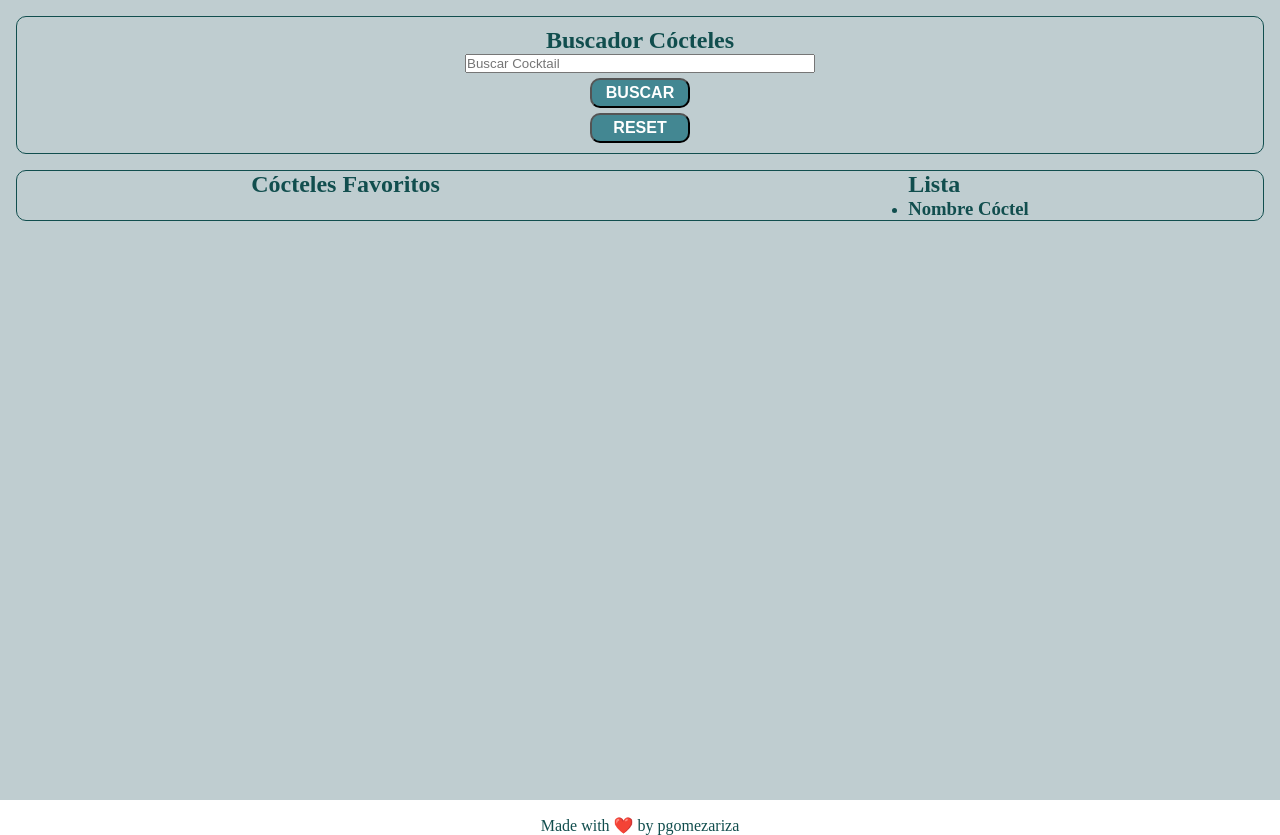
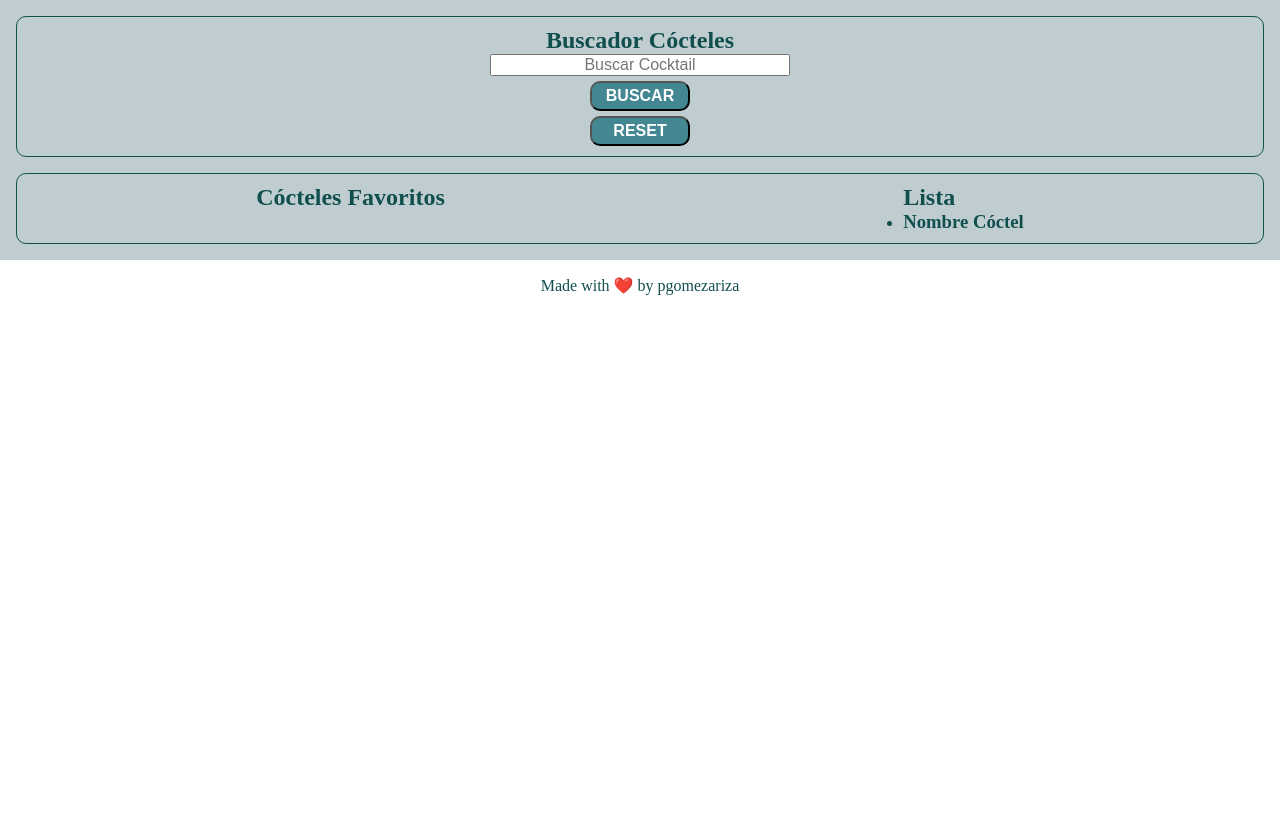
Before and after one commit to Adalab/modulo-2-evaluacion-final-pgomezariza, a website: page public/index.html in a window 1280 px wide. After the commit the page ends 800 px from the top, so only its background shows below. Drawn offline with Linux system fonts and the light colour scheme.

Commit message:
add litle changes sass

```diff
--- a/src/scss/components/_cocktails.scss
+++ b/src/scss/components/_cocktails.scss
@@ -1,5 +1,4 @@
 .main {
-  height: 100vh;
   margin-bottom: 16px;
   padding: 16px;
   background-color: $colorSilver;
@@ -21,9 +20,11 @@
   align-items: center;
 }
 .input {
-  width: 350px;
+  width: 300px;
   display: flex;
   justify-content: center;
+  text-align: center;
+  font-size: 16px;
 }
 .searchBtn,
 .resetBtn {
@@ -39,13 +40,13 @@
 }
 
 .section2 {
-  max-height: auto;
   display: flex;
   flex-direction: row;
   justify-content: space-around;
   margin-top: 16px;
   border: solid 1px $colorDarkGreenBlue;
   border-radius: 10px;
+  padding: 10px 10px;
 }
 
 .imgDrink,
@@ -56,10 +57,17 @@
   flex-direction: row;
 }
 
+@media all and (min-width: 1200px) {
+  .favsCockt,
+  .cocktailList {
+    grid-template-columns: 1fr 1fr 1fr;
+  }
+}
 .footer {
   display: flex;
   flex-direction: column;
   justify-content: center;
   align-items: center;
+  padding-bottom: 20px;
   color: $colorDarkGreenBlue;
 }
```
Also changed, not shown: public/assets/css/main.css, 1 other file.
